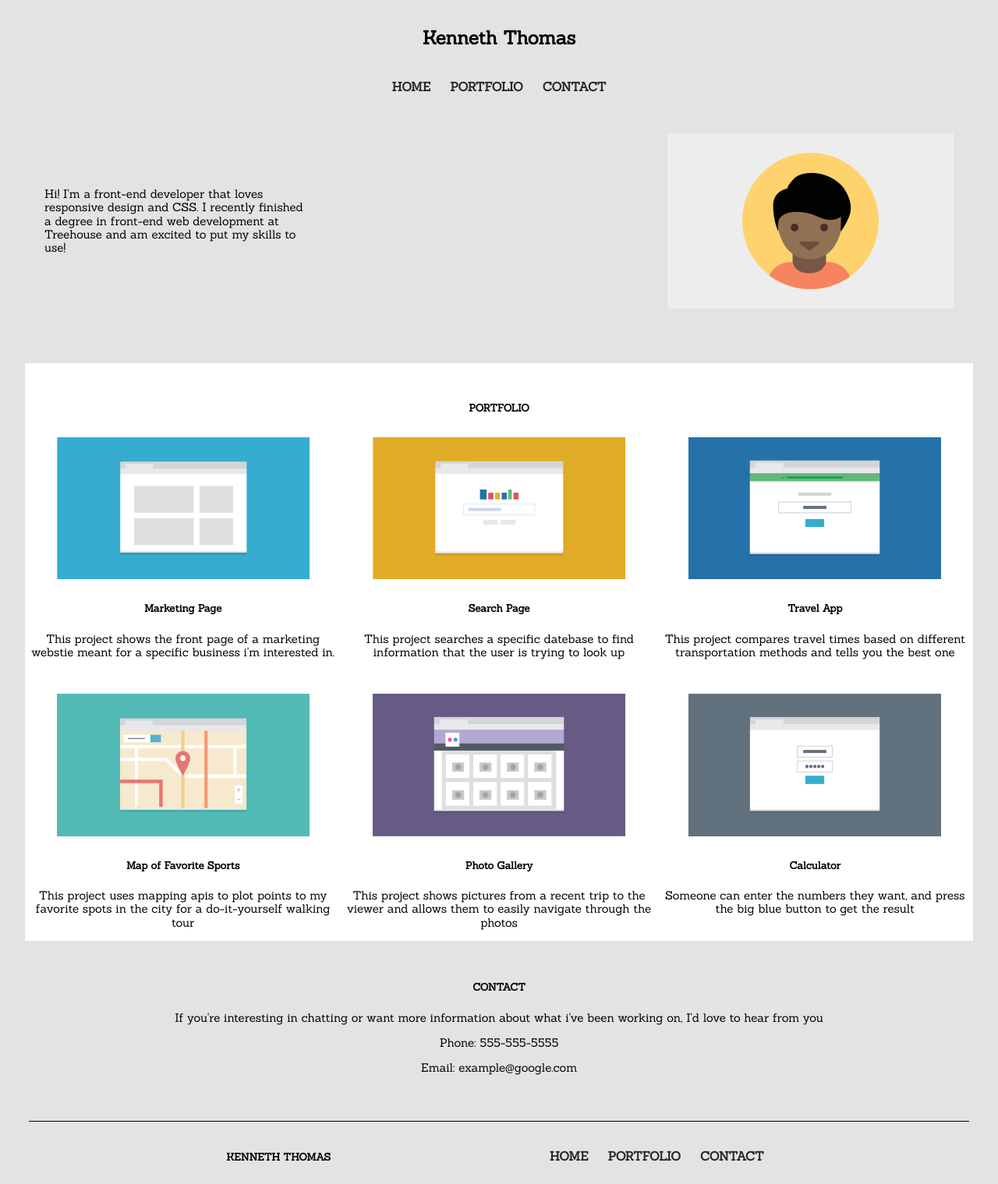
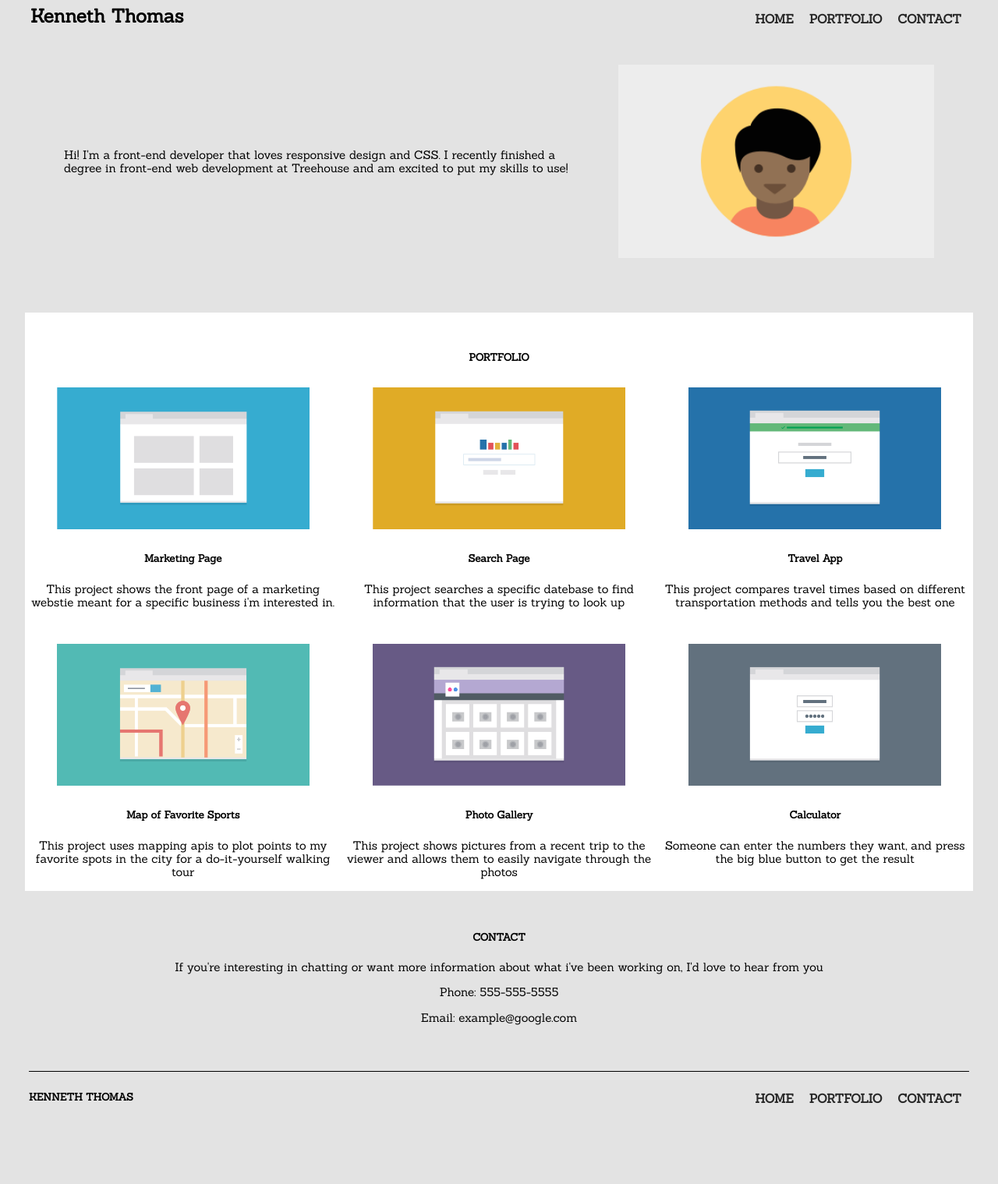
Before and after one commit to bthomas0144/Project-two, a plain HTML site: page index.html in a window 1280 px wide. Shown: the whole page at 78% size. After the commit the page ends 1442 px from the top, so only its background shows below. Drawn offline with nearby package versions, Linux system fonts and the light colour scheme.

Commit message:
made final changes to media queries.

```diff
--- a/CSS/styles.css
+++ b/CSS/styles.css
@@ -166,15 +166,17 @@ p {
 	}
 
 	.hidden {
-		display: inline-block;
+		display: flex;
 		text-transform: uppercase;
-		text-align: left;
 
 
 	}
+	.left {
+		margin-left: auto;
+	}
+
 	.hidden h5 {
-		margin-right: 20em;
-
+		margin-top: 10px;
 	}
 
 
@@ -198,12 +200,54 @@ body{
 }
 
 	.intro {
-		padding-right: 30em;
+		float: left;
+		text-align: left;
 	}
 
+/*
 	.profile-image {
-		resize: inherit;
+		min-width: 40%;
+		min-height: inherit;
+
+
+	}
+*/
+	.profile {
+		margin-left: 25px;
+		margin-right: 25px;
+	}
+
+	.profile img {
+		min-width: 35%;
+		padding-left: 30px;
+
+
+
+	}
+	.navcontainer {
+
+		display: flex;
+
+
+	}
+
+	.navcontainer h2 {
+		margin: 2px;
+		padding:0;
+	}
+
+	.left {
+		margin-left: auto;
+
+	}
+
+	.hidden h5 {
+		margin-top: 10px;
 	}
 
 
+
+
+
+
 }
--- a/index.html
+++ b/index.html
@@ -6,7 +6,7 @@
 <link rel="stylesheet" href="../../../../Desktop/html-css/normalize.css">
 <link rel="stylesheet" href="CSS/styles.css">
 <link href="https://fonts.googleapis.com/css?family=Sanchez" rel="stylesheet">
-<title>Untitled Document</title>
+<title>Kenneth Thomas portfolio</title>
 </head>
 
 <body>
@@ -14,15 +14,15 @@
 
 
 		<div class="header">
+			<div class="navcontainer">
+				<h2>Kenneth Thomas</h2>
 
-			<h2>Kenneth Thomas</h2>
-
-			<div class="nav"><a href="#">HOME</a></div>
-			<div class="nav"><a href="#">PORTFOLIO</a></div>
-			<div class="nav"><a href="#">CONTACT</a></div>
-
+				<div class="nav left"><a href="index.html">HOME</a></div>
+				<div class="nav"><a href="#port">PORTFOLIO</a></div>
+				<div class="nav"><a href="#contact">CONTACT</a></div>
+			</div>
 			<div class="profile">
-				<img src="responsive_layout_v2.0/responsive_layout_v2.0/images/responsive-layout-profile.png" class="images profile-image">
+				<img src="responsive_layout_v2.0/responsive_layout_v2.0/images/responsive-layout-profile.png" class="images profile-image" alt="image of Kenneth Thomas">
 
 				<p class="intro">Hi! I'm a front-end developer that loves responsive design and CSS. I recently finished a degree in front-end web development at Treehouse and am excited to put my skills to use!</p>
 			</div>
@@ -32,39 +32,39 @@
 
 
 		<div class="main-content">
-			<h5 class="portfolio">PORTFOLIO</h5>
+			<h5 class="portfolio" id="port">PORTFOLIO</h5>
 
 			<div class="container">
 
 			<section>
-				<img src="responsive_layout_v2.0/responsive_layout_v2.0/images/portfolio-1.png" class="images">
+				<img src="responsive_layout_v2.0/responsive_layout_v2.0/images/portfolio-1.png" class="images" alt="marketing webpage">
 				<h5>Marketing Page</h5>
 				<p>This project shows the front page of a marketing webstie meant for a  specific business i'm interested in.</p>
 			</section>
 			<section>
-				<img src="responsive_layout_v2.0/responsive_layout_v2.0/images/portfolio-2.png" class="images">
+				<img src="responsive_layout_v2.0/responsive_layout_v2.0/images/portfolio-2.png" class="images" alt="search page">
 				<h5>Search Page</h5>
 				<p>This project searches a specific datebase to find information that the user is trying to look up</p>
 			</section>
 			<section>
-				<img src="responsive_layout_v2.0/responsive_layout_v2.0/images/portfolio-3.png" class="images">
+				<img src="responsive_layout_v2.0/responsive_layout_v2.0/images/portfolio-3.png" class="images" alt="image of a web page" >
 				<h5>Travel App</h5>
 				<p>This project compares travel times based on different transportation methods and tells you the best one</p>
 			</section>
 			<section>
-				<img src="responsive_layout_v2.0/responsive_layout_v2.0/images/portfolio-4.png" class="images">
+				<img src="responsive_layout_v2.0/responsive_layout_v2.0/images/portfolio-4.png" class="images" alt="image of a map">
 				<h5>Map of Favorite Sports</h5>
 				<p>This project uses mapping apis to plot points to my favorite spots in the city for a
 				do-it-yourself walking tour</p>
 			</section>
 			<section>
-				<img src="responsive_layout_v2.0/responsive_layout_v2.0/images/portfolio-5.png" class="images">
+				<img src="responsive_layout_v2.0/responsive_layout_v2.0/images/portfolio-5.png" class="images" alt="thumbnail of photo gallery">
 				<h5>Photo Gallery</h5>
 				<p>This project shows pictures from a recent trip to the viewer and allows them to easily
 				navigate through the photos</p>
 			</section>
 			<section>
-				<img src="responsive_layout_v2.0/responsive_layout_v2.0/images/portfolio-6.png" class="images">
+				<img src="responsive_layout_v2.0/responsive_layout_v2.0/images/portfolio-6.png" class="images" alt="image of a calculator" >
 				<h5>Calculator</h5>
 				<p>Someone can enter the numbers they want, and press the big blue button to get the result</p>
 			</section>
@@ -73,7 +73,7 @@
 
 		</div>
 
-		<div class="footer">
+		<div class="footer" id="contact">
 			<h5>CONTACT</h5>
 			<p>If you're interesting in chatting or want more information about what i've been working on,
 			I'd love to hear from you</p>
@@ -86,8 +86,8 @@
 
 				<div class="hidden">
 			<div class="nav"><h5>Kenneth Thomas</h5></div>
-			<div class="nav"><a href="index.html">Home</a></div>
-			<div class="nav"><a href="#portfolio">Portfolio</a></div>
+			<div class="nav left"><a href="index.html">Home</a></div>
+			<div class="nav"><a href="#port">Portfolio</a></div>
 			<div class="nav"><a href="#contact">Contact</a></div>
 				</div>
 
```
